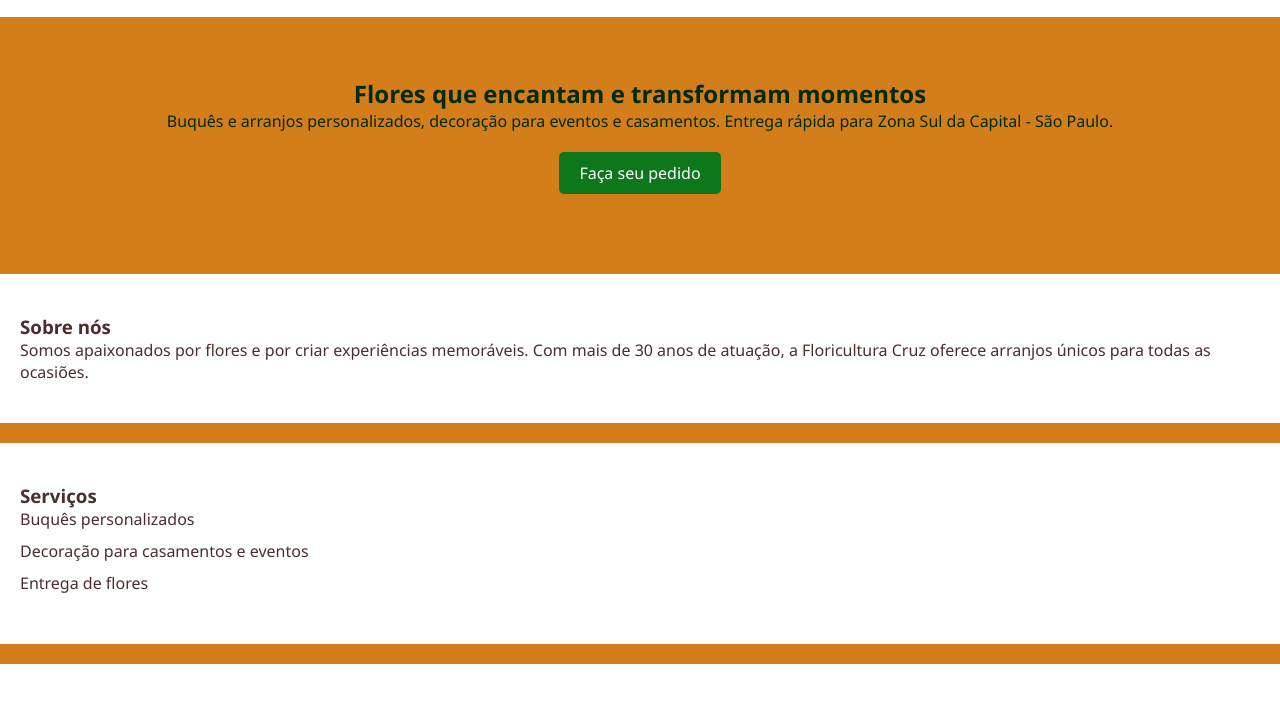
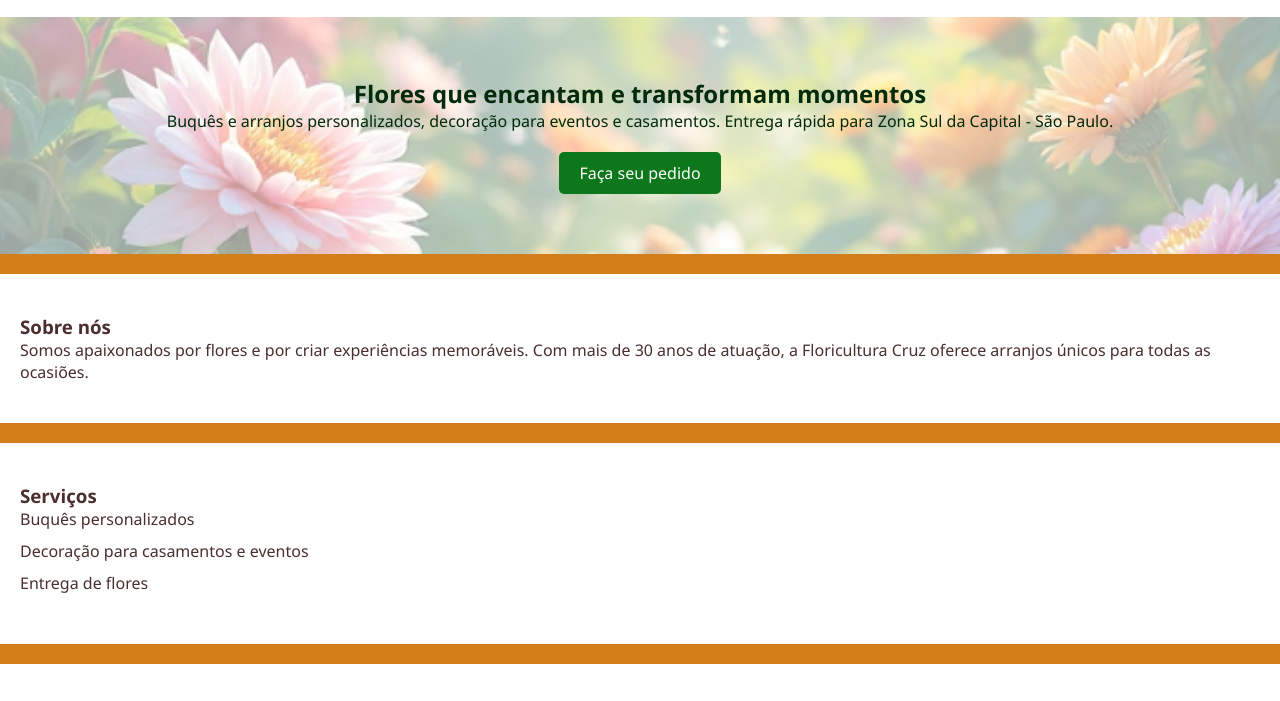
Before and after one commit to ronaldocruz-santos/floricultura-cruz, a plain HTML site: page index.html in a window 1280 px wide. Shown: the part 56-757 px from the top of the page. Drawn offline with Linux system fonts and the light colour scheme.

Commit message:
Update style.css

```diff
--- a/style.css
+++ b/style.css
@@ -31,7 +31,7 @@
 }
 
 .hero {
-  background: url('img/background.png') no-repeat center center/cover;
+  background: url('background.png') no-repeat center center/cover;
   color: #022b0b;
   padding: 60px 20px;
   text-align: center;
@@ -113,4 +113,5 @@
   .section {
     padding: 20px 10px;
   }
+
 }
```
